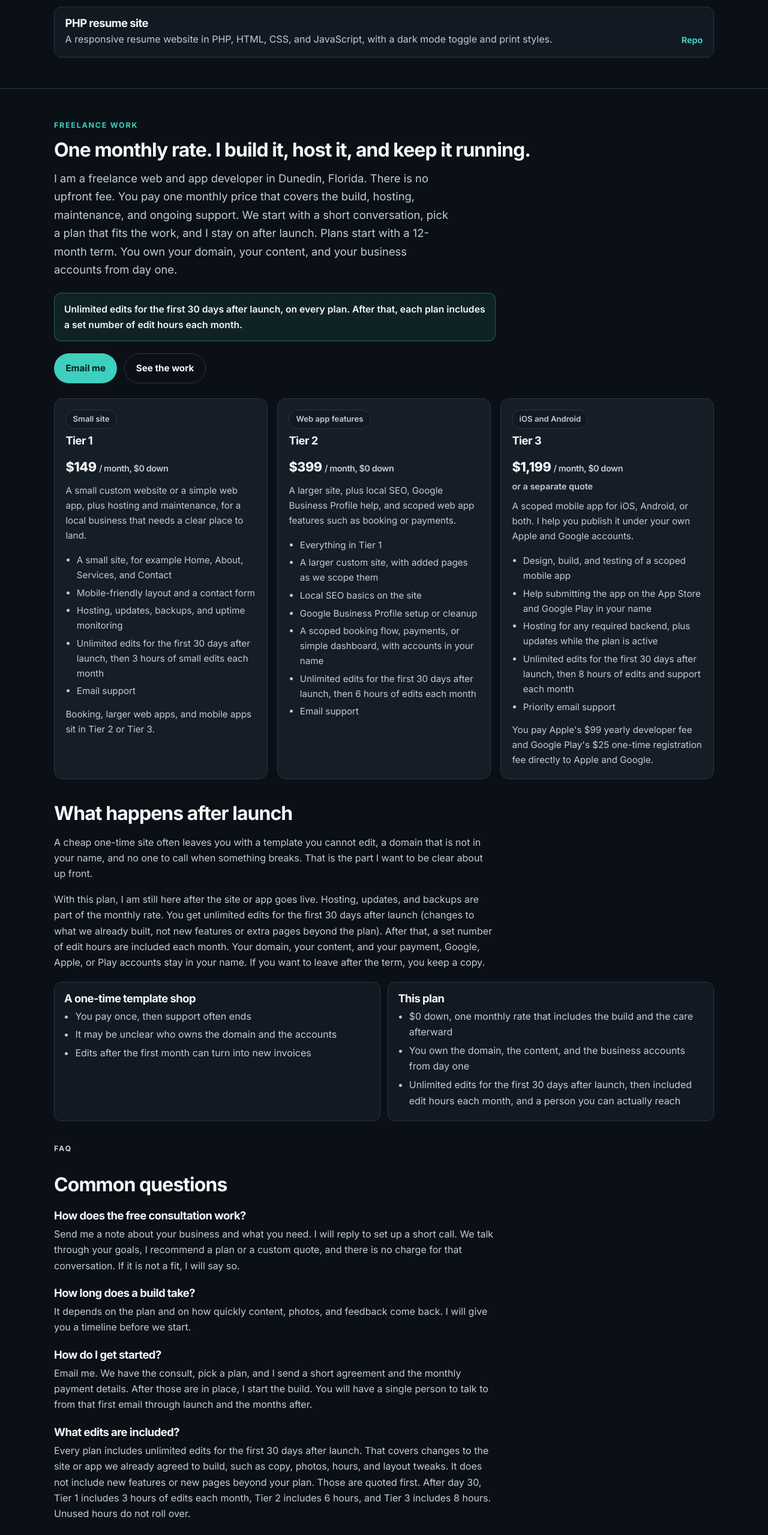
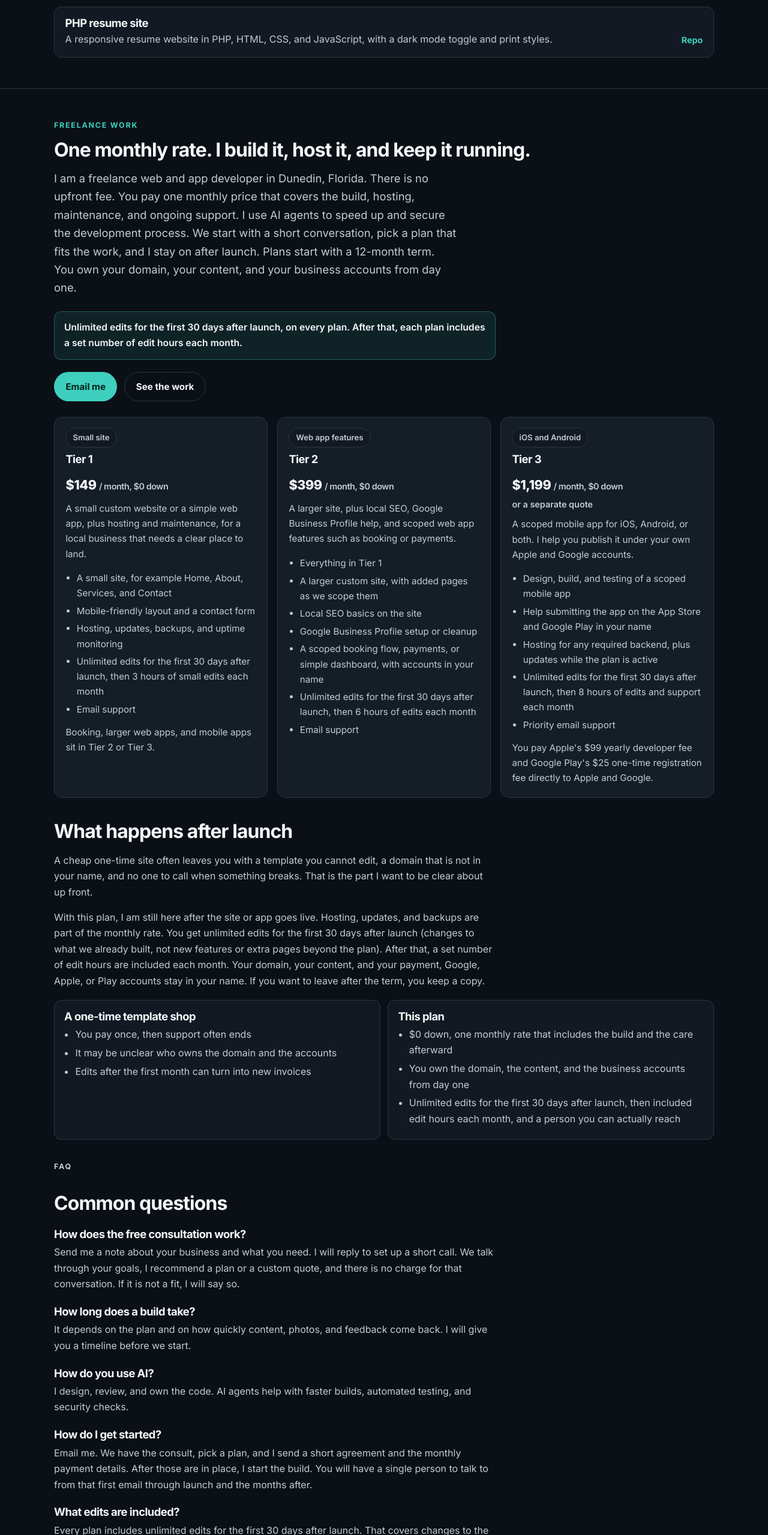
Before and after one commit to NolenM93/NolenM93.github.io, a plain HTML site: page index.html in a window 1280 px wide. Shown: the part 5765-8324 px from the top of the page at 60% size. Drawn offline with Linux system fonts and the light colour scheme.

Commit message:
Say on the pricing page that AI agents speed up and secure the work

```diff
--- a/index.html
+++ b/index.html
@@ -516,7 +516,7 @@
       <div class="wrap">
         <p class="kicker">Freelance work</p>
         <h2>One monthly rate. I build it, host it, and keep it running.</h2>
-        <p class="lede">I am a freelance web and app developer in Dunedin, Florida. There is no upfront fee. You pay one monthly price that covers the build, hosting, maintenance, and ongoing support. We start with a short conversation, pick a plan that fits the work, and I stay on after launch. Plans start with a 12-month term. You own your domain, your content, and your business accounts from day one.</p>
+        <p class="lede">I am a freelance web and app developer in Dunedin, Florida. There is no upfront fee. You pay one monthly price that covers the build, hosting, maintenance, and ongoing support. I use AI agents to speed up and secure the development process. We start with a short conversation, pick a plan that fits the work, and I stay on after launch. Plans start with a 12-month term. You own your domain, your content, and your business accounts from day one.</p>
         <p class="pricing-highlight">Unlimited edits for the first 30 days after launch, on every plan. After that, each plan includes a set number of edit hours each month.</p>
         <div class="actions">
           <a class="btn btn-primary" href="mailto:nolenmillington@supportsidetech.com">Email me</a>
@@ -608,6 +608,8 @@
           <p>Send me a note about your business and what you need. I will reply to set up a short call. We talk through your goals, I recommend a plan or a custom quote, and there is no charge for that conversation. If it is not a fit, I will say so.</p>
           <h3>How long does a build take?</h3>
           <p>It depends on the plan and on how quickly content, photos, and feedback come back. I will give you a timeline before we start.</p>
+          <h3>How do you use AI?</h3>
+          <p>I design, review, and own the code. AI agents help with faster builds, automated testing, and security checks.</p>
           <h3>How do I get started?</h3>
           <p>Email me. We have the consult, pick a plan, and I send a short agreement and the monthly payment details. After those are in place, I start the build. You will have a single person to talk to from that first email through launch and the months after.</p>
           <h3>What edits are included?</h3>
```
